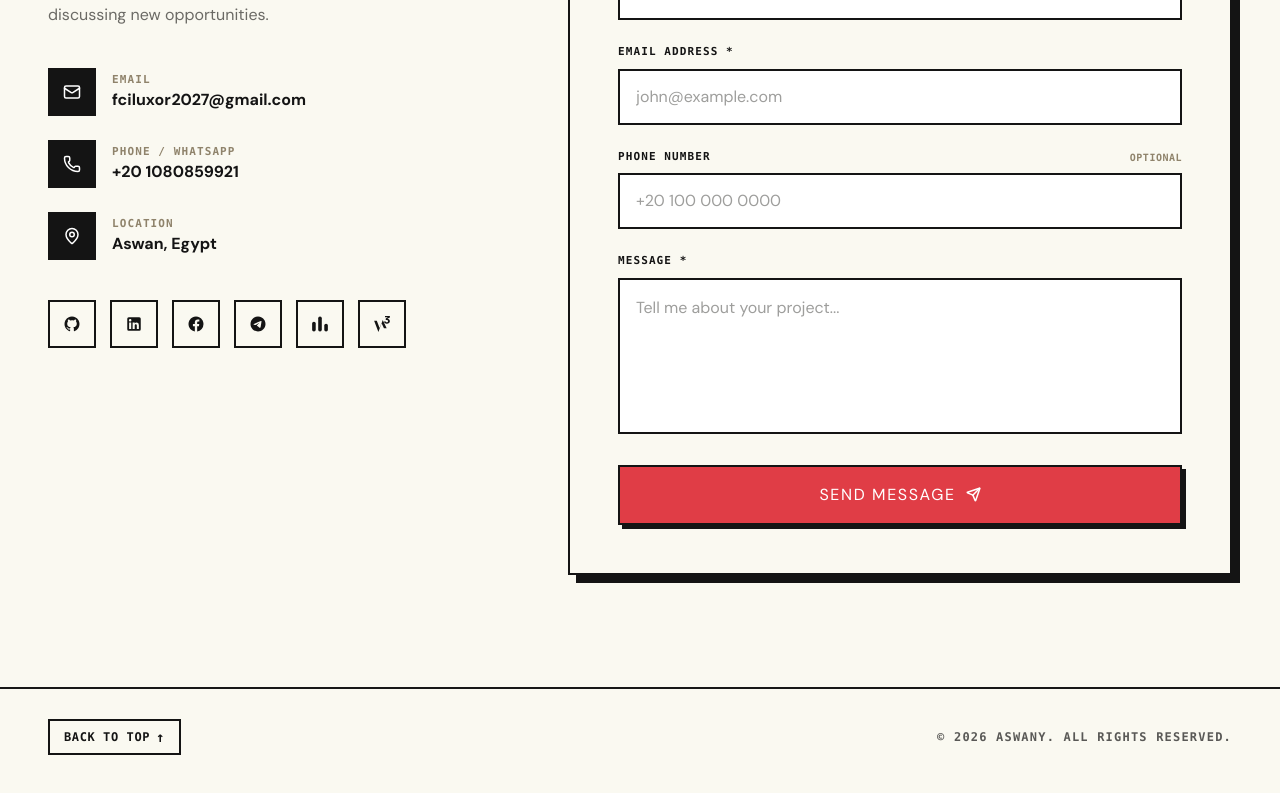
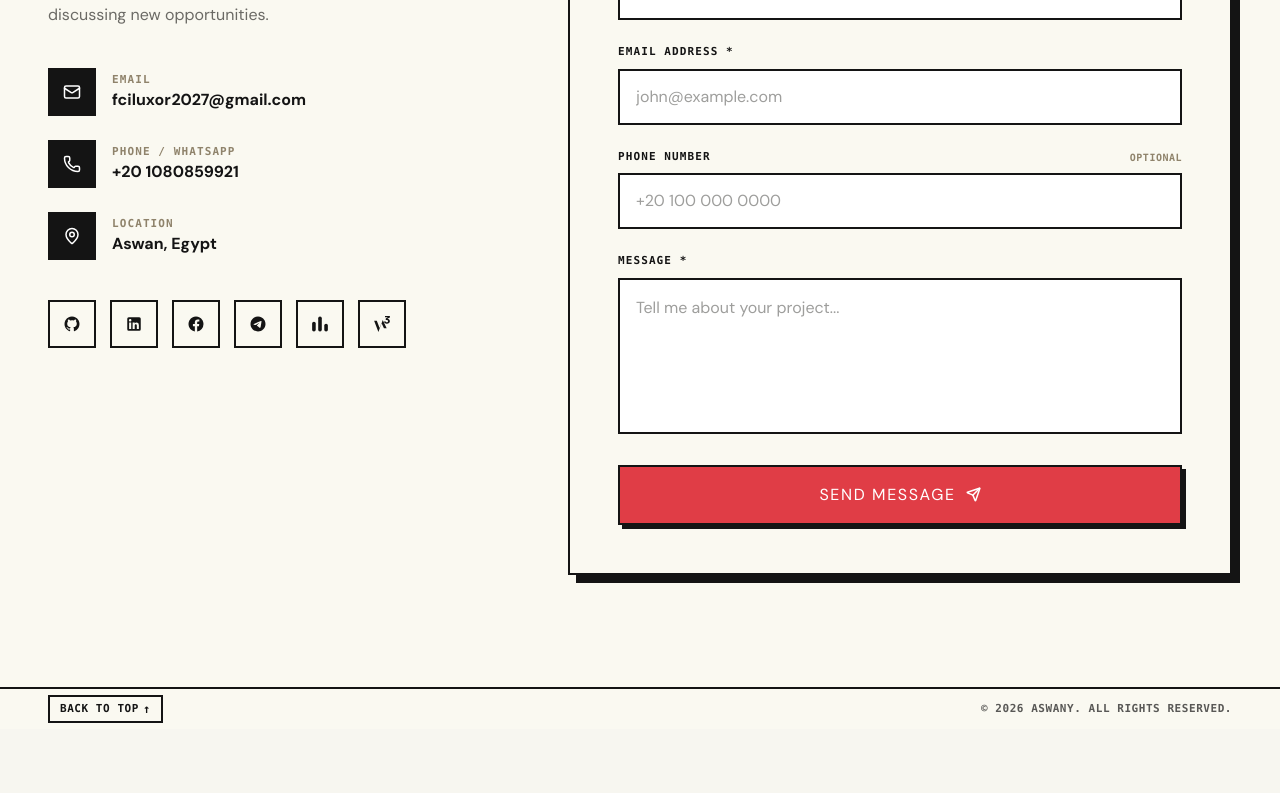
Before and after one commit to OsmanTaher/aswany, a Next.js app: page / in a window 1280 px wide. Shown: the part 8064-8857 px from the top of the page. After the commit the page ends 8793 px from the top, so only its background shows below. Built offline with nearby package versions, Linux system fonts and the light colour scheme; no server answers.

Commit message:
style(footer): adjust footer height

```diff
--- a/src/components/layout/Footer.tsx
+++ b/src/components/layout/Footer.tsx
@@ -4,15 +4,15 @@ import { scrollToTop } from "@/lib/scroll";
 
 export default function Footer() {
   return (
-    <footer className="footer bg-[#FAF9F1] border-t-2 border-[#141414] py-8">
-      <div className="max-w-7xl mx-auto px-4 sm:px-6 lg:px-12 flex flex-col gap-4 text-xs font-mono font-bold uppercase tracking-widest text-[#141414]/70 md:flex-row md:items-center md:justify-between">
+    <footer className="bg-[#FAF9F1] border-t-2 border-[#141414] py-1.5">
+      <div className="max-w-7xl mx-auto px-4 sm:px-6 lg:px-12 flex flex-col gap-2 text-[11px] font-mono font-bold uppercase tracking-wider text-[#141414]/70 md:flex-row md:items-center md:justify-between">
         <button
           onClick={scrollToTop}
-          className="inline-flex items-center gap-1.5 border-2 border-[#141414] bg-[#FAF9F1] px-3.5 py-1.5 text-xs font-mono font-bold uppercase tracking-wider text-[#141414] transition-all duration-200 ease-out hover:-translate-x-0.5 hover:-translate-y-0.5 hover:shadow-[3px_3px_0px_#141414] hover:text-[#CA484A] active:translate-x-0.5 active:translate-y-0.5 active:shadow-none cursor-pointer w-fit"
+          className="inline-flex items-center gap-1 border-2 border-[#141414] bg-[#FAF9F1] px-2.5 py-1 text-[11px] font-mono font-bold uppercase tracking-wider text-[#141414] transition-all duration-200 ease-out hover:-translate-x-0.5 hover:-translate-y-0.5 hover:shadow-[2px_2px_0px_#141414] hover:text-[#CA484A] active:translate-x-0.5 active:translate-y-0.5 active:shadow-none cursor-pointer w-fit leading-none"
           aria-label="Scroll to top"
         >
           <span>Back to top</span>
-          <span className="text-sm">↑</span>
+          <span className="text-xs">↑</span>
         </button>
 
         <span>© {new Date().getFullYear()} ASWANY. All rights reserved.</span>
```
